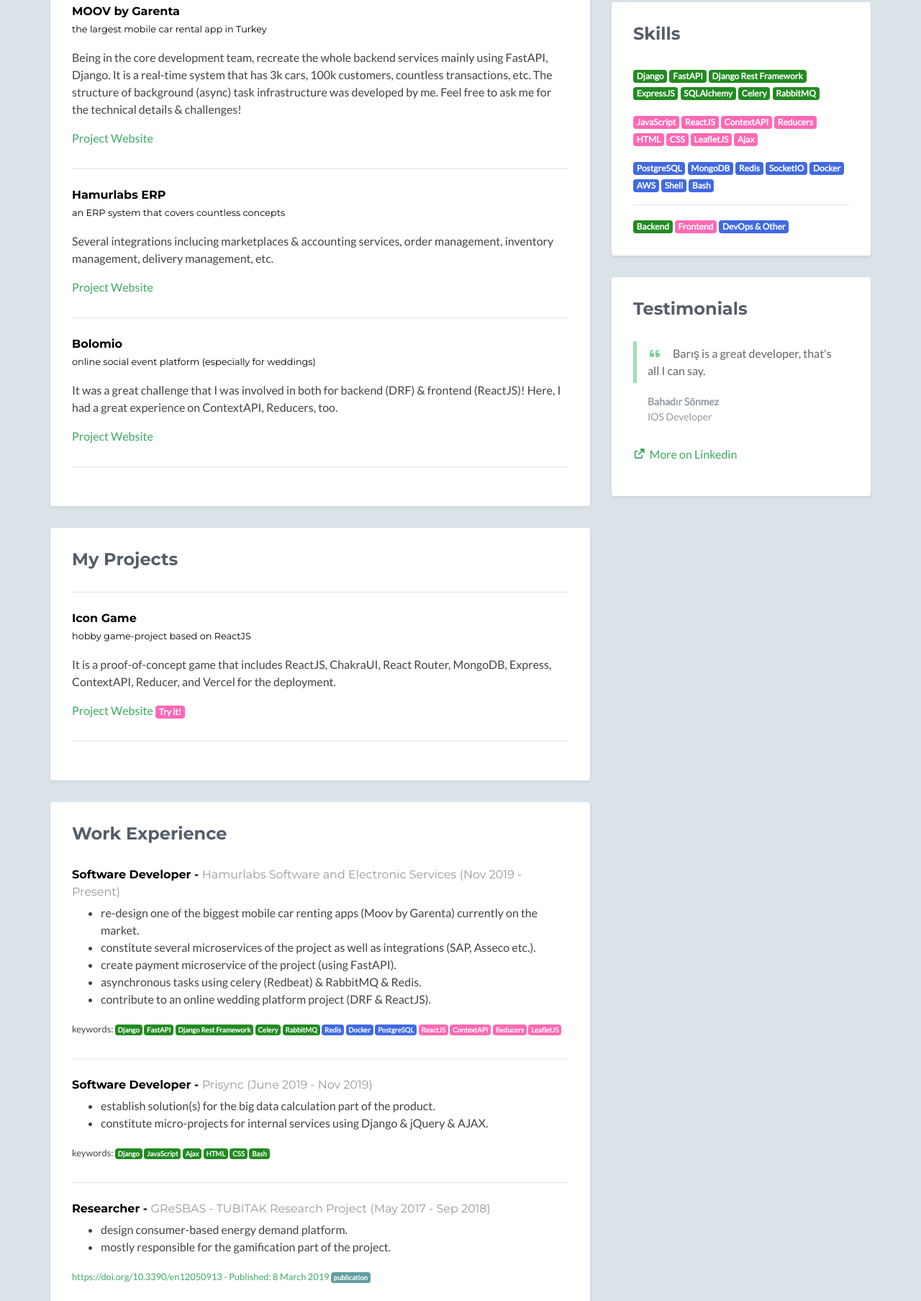
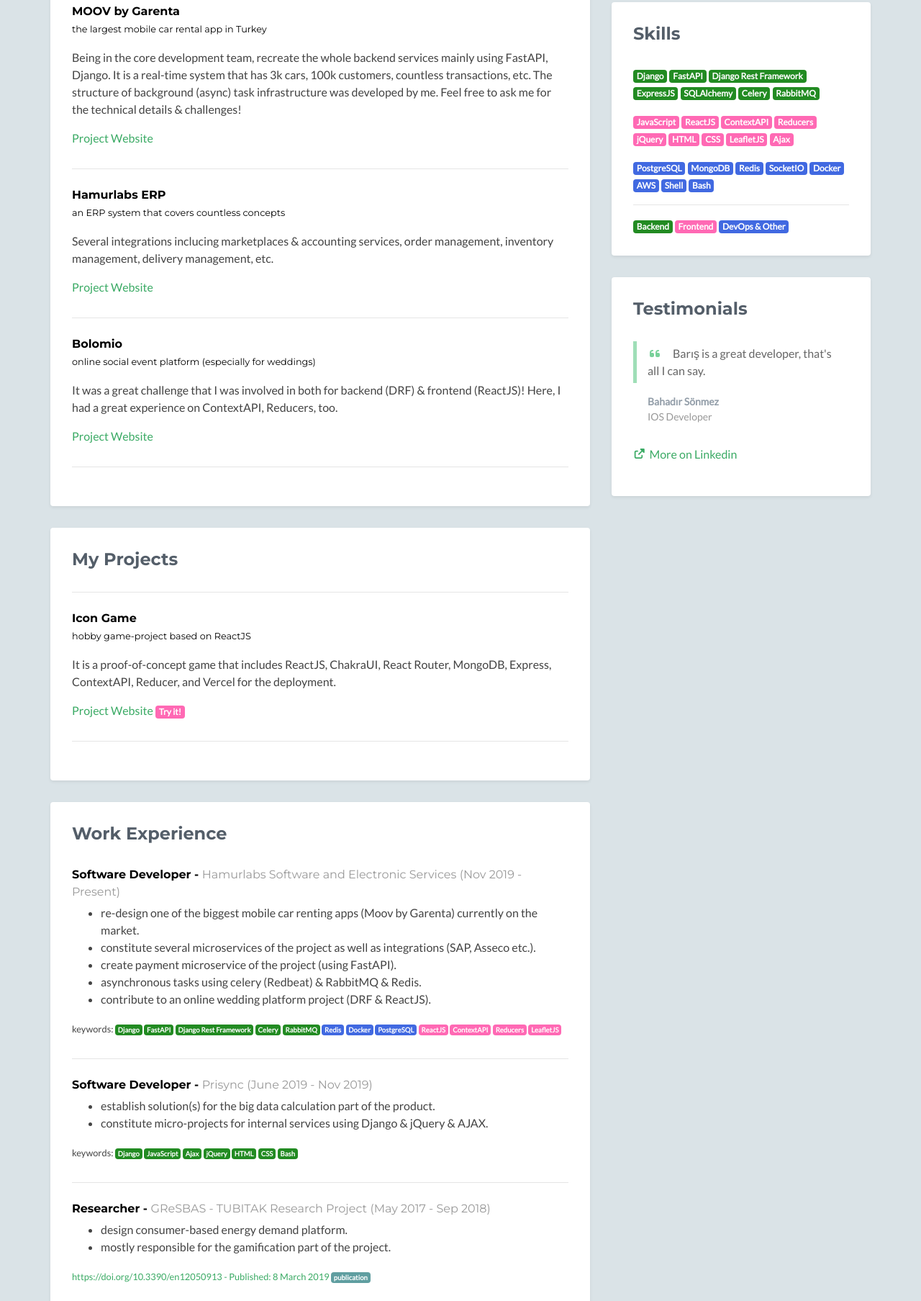
Before and after one commit to barisortac/barisortac.github.io, a plain HTML site: page index.html in a window 1280 px wide. Shown: the part 660-2467 px from the top of the page at 72% size. Drawn offline with nearby package versions, Linux system fonts and the light colour scheme; no server answers.

Commit message:
add skills

```diff
--- a/index.html
+++ b/index.html
@@ -351,6 +351,10 @@
                             </span>
                                 <span class="badge badge-info"
                                       style="background-color: forestgreen;">
+                                jQuery
+                            </span>
+                                <span class="badge badge-info"
+                                      style="background-color: forestgreen;">
                                 HTML
                             </span>
                                 <span class="badge badge-info"
@@ -506,6 +510,10 @@
                         </span>
                             <span class="badge badge-info"
                                   style="background-color: hotpink;">
+                                jQuery
+                        </span>
+                            <span class="badge badge-info"
+                                  style="background-color: hotpink;">
                                 HTML
                         </span>
                             <span class="badge badge-info"
```
